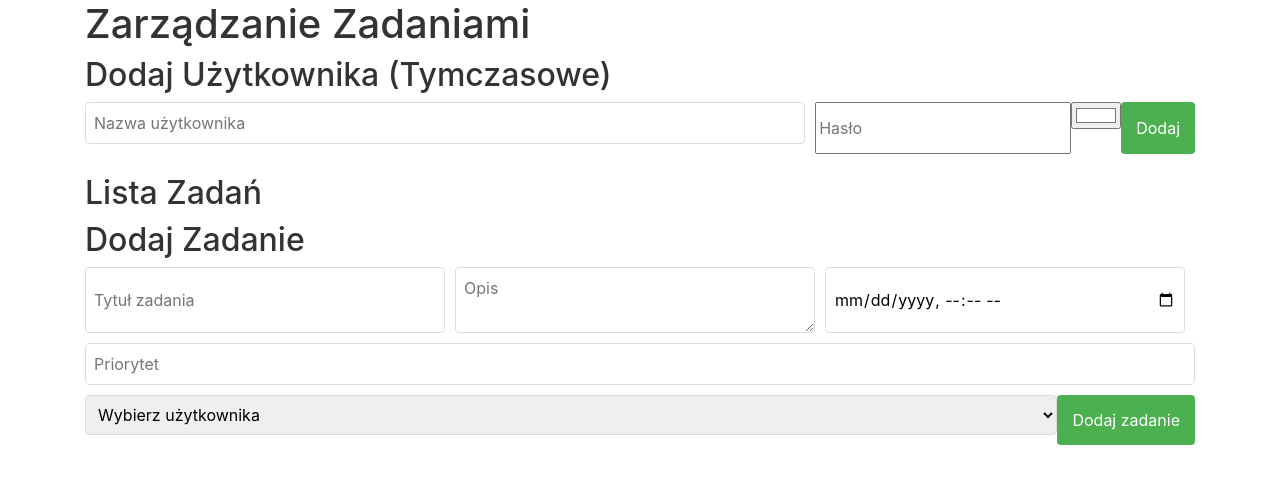
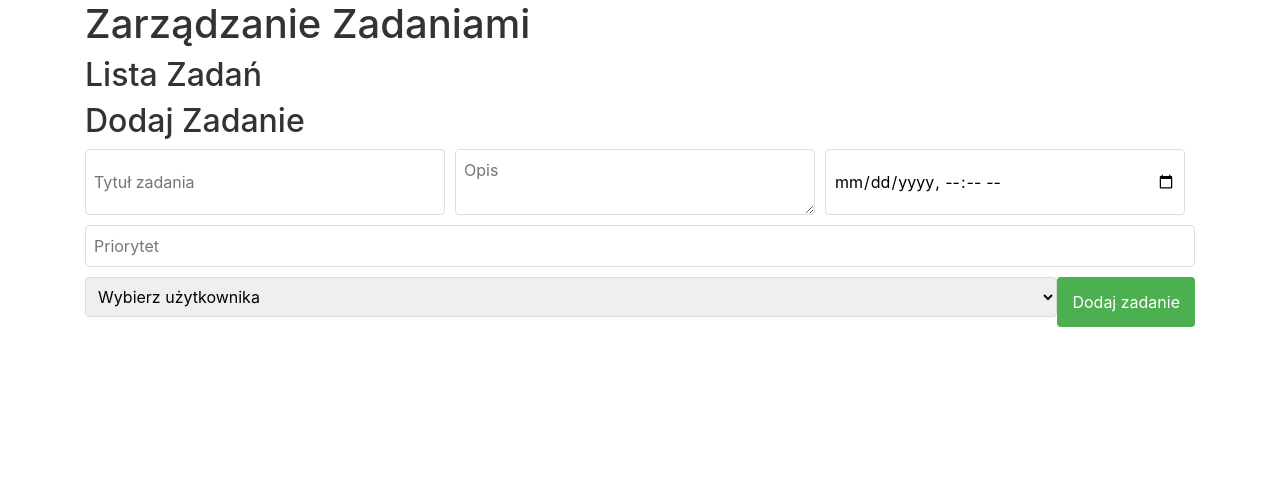
Before and after one commit to Osmobaits/Zadania, a Flask app: page / in a window 1280 px wide. Shown: the part 76-560 px from the top of the page. Run offline with Flask 3, Linux system fonts and the light colour scheme; the visitor is signed in with stand-in values (Sample User, id 1); data comes from the database, SQL or seed files in the repository; data that the repository does not hold is empty; parts of the project's set-up code (start-up, migrations or seed data) failed here and were passed over; some libraries are stand-ins or nearby versions.

Commit message:
Update task_list.html

```diff
--- a/templates/task_list.html
+++ b/templates/task_list.html
@@ -2,15 +2,6 @@
 
 {% block content %}
     <h1>Zarządzanie Zadaniami</h1>
-
-     <h2>Dodaj Użytkownika (Tymczasowe)</h2>
-    <form action="{{ url_for('add_user') }}" method="post">
-        <input type="text" name="username" placeholder="Nazwa użytkownika" required>
-        <input type="password" name="password" placeholder="Hasło" required>
-        <input type="color" name="color" value="#ffffff">
-        <button type="submit">Dodaj</button>
-    </form>
-
 
     <h2>Lista Zadań</h2>
     <div class="task-list" id="task-list">
```
